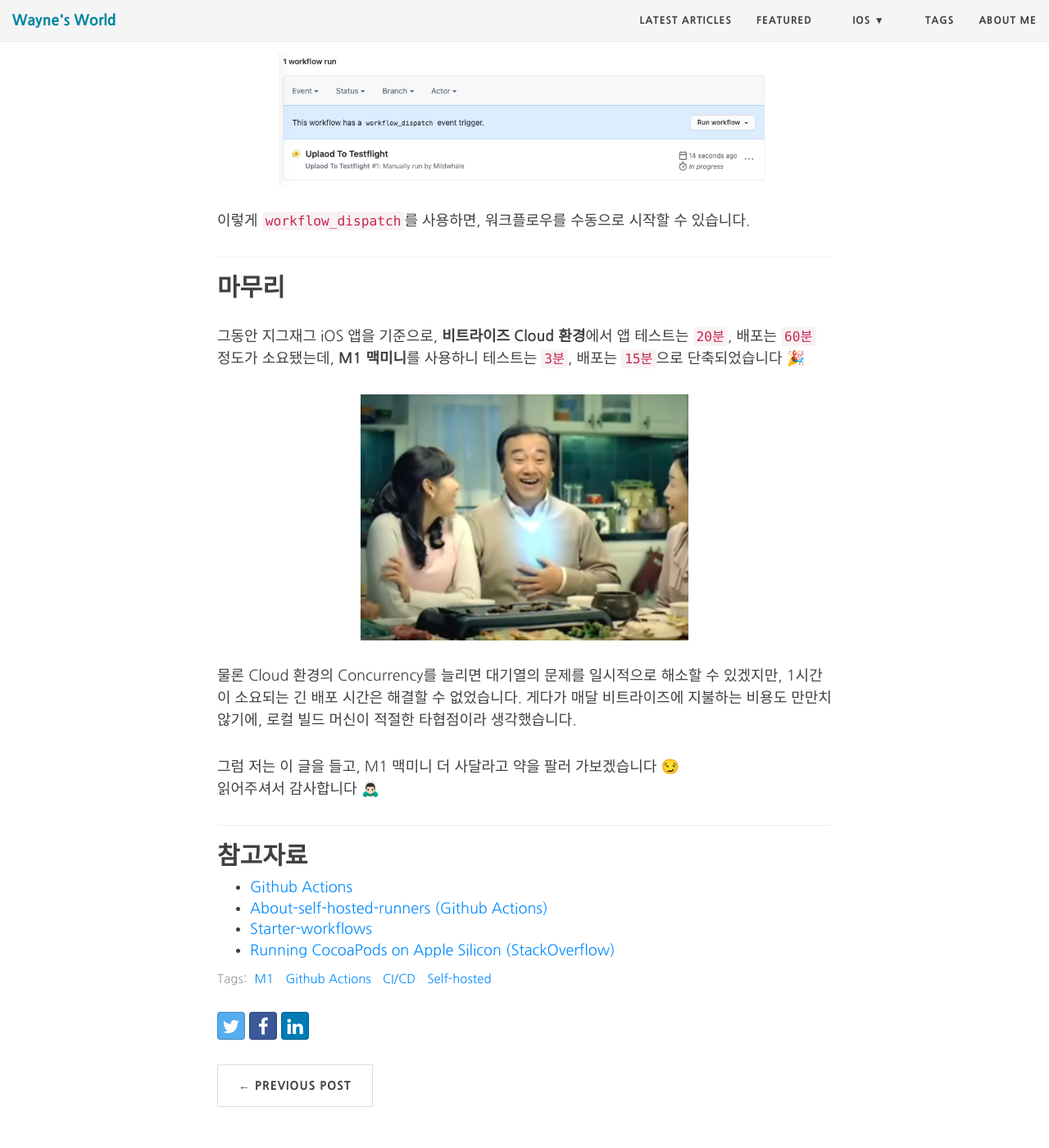
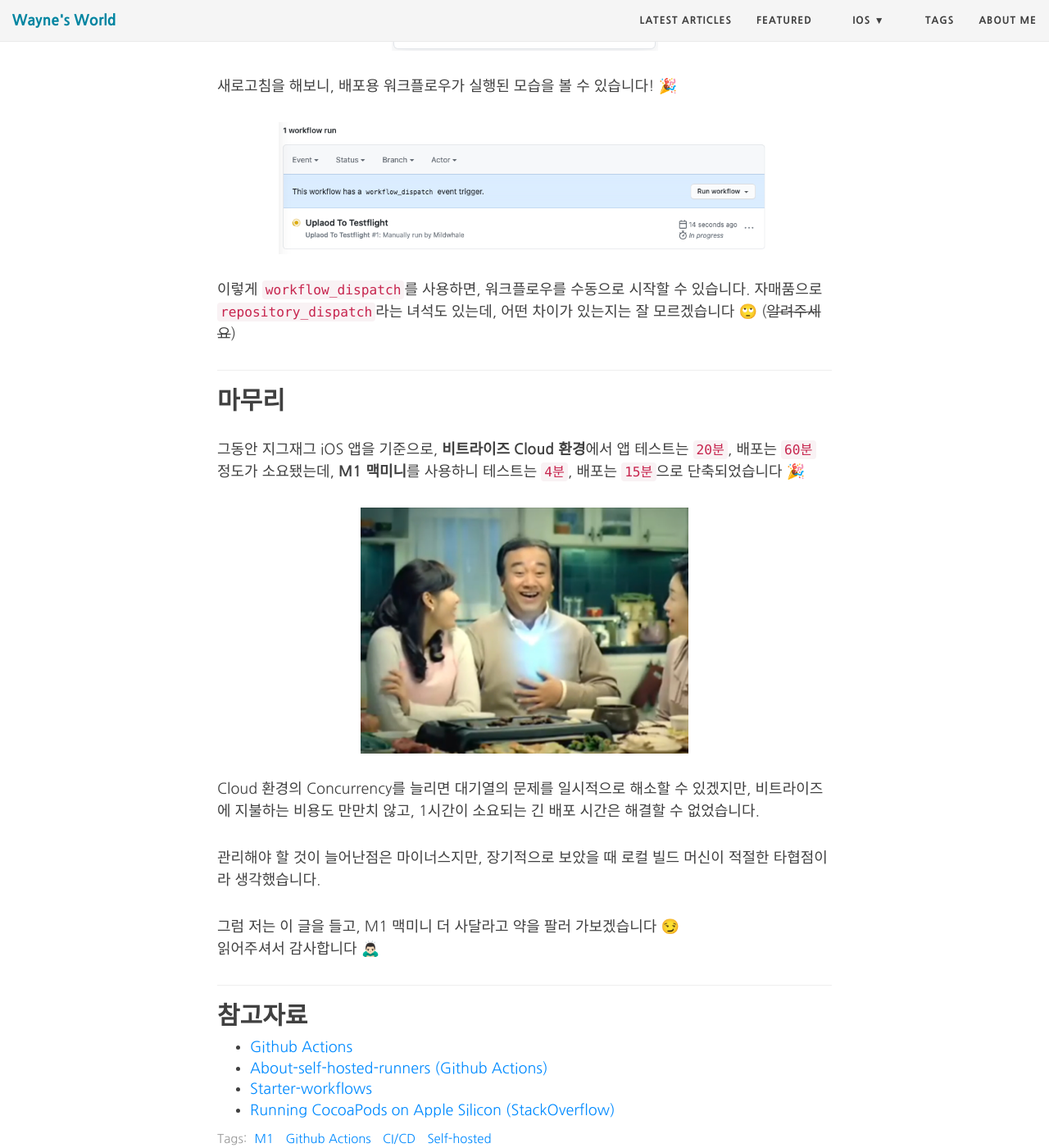
Before and after one commit to Mildwhale/mildwhale.github.io, a Jekyll site: the page built from _posts/2021-05-01-build-machine-with-m1-macmini.md, in a window 1280 px wide and 1400 px high, scrolled down 7609 px. Shown: the whole window at 82% size. Built offline with Jekyll 4.4.1, drawn with Linux system fonts in a browser that asks for light colours; nearby versions of some CDN libraries; comment, search, counter and statistics services are not loaded; some of the changed text lies outside the part shown.

Commit message:
한번 더 교정

```diff
--- a/_posts/2021-05-01-build-machine-with-m1-macmini.md
+++ b/_posts/2021-05-01-build-machine-with-m1-macmini.md
@@ -86,11 +86,13 @@
 
 ![runners](/assets/images/build-machine-m1/runners.png){: width="600"}{: .center-image}
 
-조금 전에 등록한 빌드 머신이 idle 상태로 보이면 성공적으로 등록이 된 것입니다 🎉
+조금 전에 등록한 빌드 머신이 **idle** 상태로 보이면 등록이 된 것입니다 🎉
 
 ---
 
 ## Workflow 작성하기
+Github Actions에 빌드 머신을 등록했으니, 간단한 워크플로우를 통해 잘 동작하는지 확인을 해봐야겠죠? 💪
+
 Repository의 Actions 메뉴로 진입해서 `New workflow` 버튼을 누릅니다.
 
 ![new-workflow](/assets/images/build-machine-m1/new-workflow.png){: .center-image}
@@ -182,16 +183,18 @@
 
 ![upload-to-testflight](/assets/images/build-machine-m1/upload-to-testflight.png){: width="600"}{: .center-image}
 
-이렇게 `workflow_dispatch`를 사용하면, 워크플로우를 수동으로 시작할 수 있습니다.
+이렇게 `workflow_dispatch`를 사용하면, 워크플로우를 수동으로 시작할 수 있습니다. 자매품으로 `repository_dispatch`라는 녀석도 있는데, 어떤 차이가 있는지는 잘 모르겠습니다 🙄 (~~알려주세요~~)
 
 ---
 
 ## 마무리
-그동안 지그재그 iOS 앱을 기준으로, **비트라이즈 Cloud 환경**에서 앱 테스트는 `20분`, 배포는 `60분` 정도가 소요됐는데, **M1 맥미니**를 사용하니 테스트는 `3분`, 배포는 `15분`으로 단축되었습니다 🎉
+그동안 지그재그 iOS 앱을 기준으로, **비트라이즈 Cloud 환경**에서 앱 테스트는 `20분`, 배포는 `60분` 정도가 소요됐는데, **M1 맥미니**를 사용하니 테스트는 `4분`, 배포는 `15분`으로 단축되었습니다 🎉
 
 ![gaebi](/assets/images/build-machine-m1/gaebi.png){: width="400"}{: .center-image}
 
-물론 Cloud 환경의 Concurrency를 늘리면 대기열의 문제를 일시적으로 해소할 수 있겠지만, 1시간이 소요되는 긴 배포 시간은 해결할 수 없었습니다. 게다가 매달 비트라이즈에 지불하는 비용도 만만치 않기에, 로컬 빌드 머신이 적절한 타협점이라 생각했습니다.
+Cloud 환경의 Concurrency를 늘리면 대기열의 문제를 일시적으로 해소할 수 있겠지만, 비트라이즈에 지불하는 비용도 만만치 않고, 1시간이 소요되는 긴 배포 시간은 해결할 수 없었습니다.
+
+관리해야 할 것이 늘어난점은 마이너스지만, 장기적으로 보았을 때 로컬 빌드 머신이 적절한 타협점이라 생각했습니다.
 
 그럼 저는 이 글을 들고, M1 맥미니 더 사달라고 약을 팔러 가보겠습니다 😏
 읽어주셔서 감사합니다 🙇🏻‍♂️
```
Also changed, not shown: other parts of _posts/2021-05-01-build-machine-with-m1-macmini.md (+1 -2 lines).
